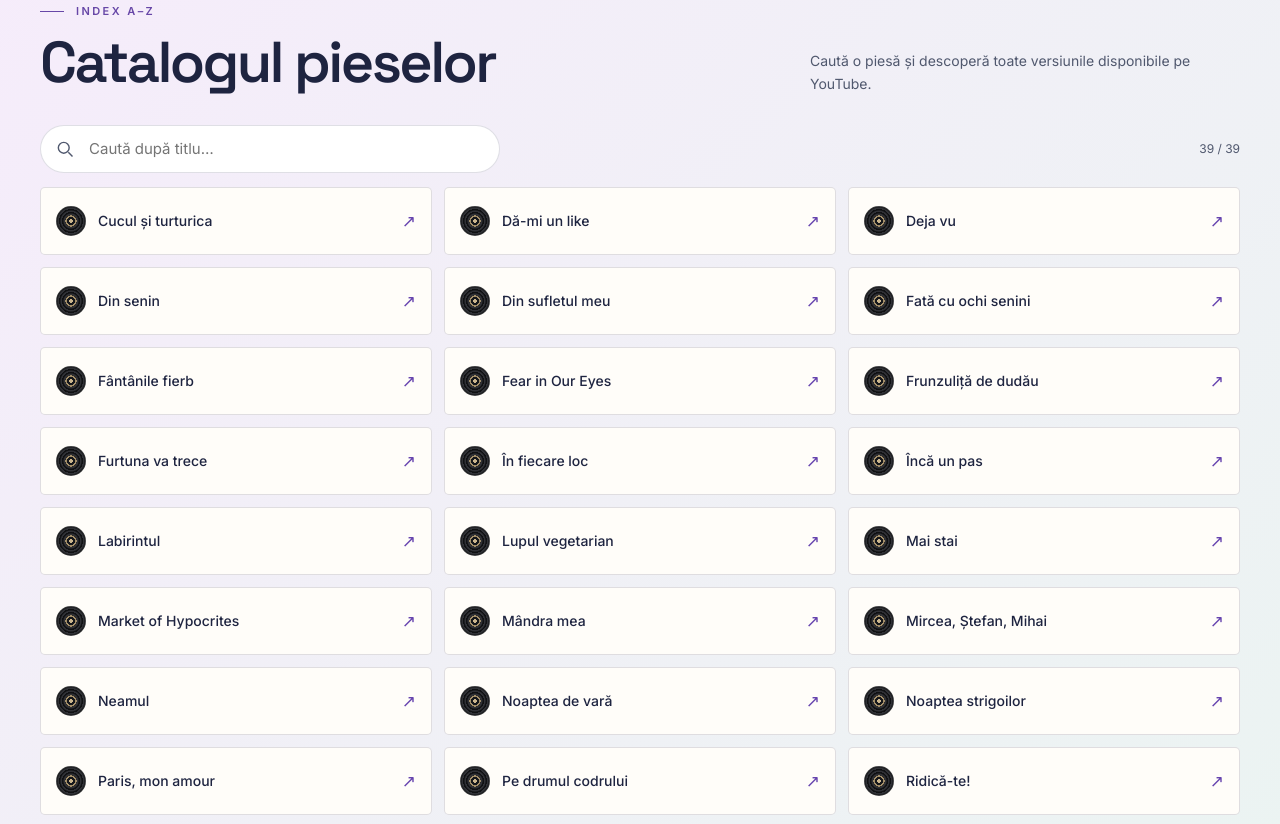
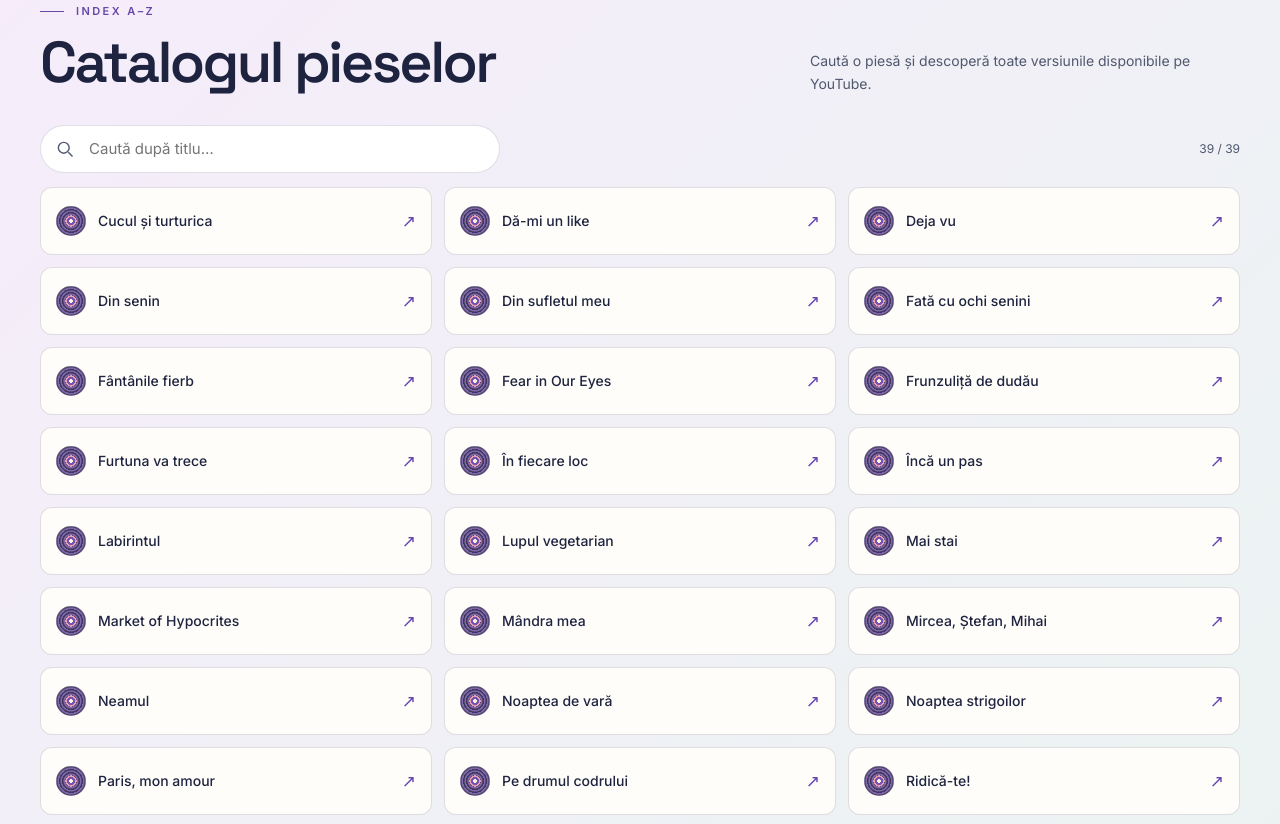
Before and after one commit to alsbkin/alsbkin-site, a plain HTML site: page songs.html in a window 1280 px wide. Shown: the part 2627-3451 px from the top of the page. Drawn offline with Linux system fonts and the light colour scheme.

Commit message:
Add files via upload

```diff
--- a/songs.html
+++ b/songs.html
@@ -51,9 +51,9 @@
 /* Songs catalogue: editorial playlist buttons */
 .genre-direct{display:inline-flex;align-items:center;gap:7px;margin-top:13px}
 .catalog-buttons{display:grid;grid-template-columns:repeat(3,minmax(0,1fr));gap:12px}
-.catalog-song{display:flex;align-items:center;gap:12px;min-height:68px;padding:13px 15px;background:var(--panel,#15171b);border:1px solid var(--line,#ffffff19);border-radius:5px;transition:border-color .2s,background .2s,transform .2s;color:var(--ink,#f0eee9)}
-.catalog-song:hover{border-color:var(--gold,#cbb58c);background:#202125;transform:translateY(-2px)}
-.catalog-disc{width:30px;height:30px;flex:none;border-radius:50%;background:radial-gradient(circle,#cbb58c 0 9%,#15171b 10% 20%,#a28e69 21% 28%,transparent 29%),repeating-radial-gradient(circle,#303136 0 1px,#101113 2px 3px);border:1px solid #ffffff25}
+.catalog-song{display:flex;align-items:center;gap:12px;min-height:68px;padding:13px 15px;background:var(--panel,#15171b);border:1px solid var(--line,#ffffff19);border-radius:12px;transition:border-color .2s,background .2s,transform .2s;color:var(--ink,#f0eee9)}
+.catalog-song:hover{border-color:var(--gold,#cbb58c);background:#f1e5fa;transform:translateY(-2px)}
+.catalog-disc{width:30px;height:30px;flex:none;border-radius:50%;background:radial-gradient(circle,#fff3da 0 9%,#7653b6 10% 20%,#e99cae 21% 28%,transparent 29%),repeating-radial-gradient(circle,#7e68aa 0 1px,#42375f 2px 3px);border:1px solid #ffffff25}
 .catalog-name{font-size:14px;font-weight:500;line-height:1.35;overflow-wrap:anywhere;flex:1;min-width:0}
 .catalog-arrow{color:var(--gold,#cbb58c);flex:none;font-size:17px}
 @media(max-width:1050px){.catalog-buttons{grid-template-columns:repeat(2,minmax(0,1fr))}}
```
Also changed, not shown: index.html (+3 -3 lines).
